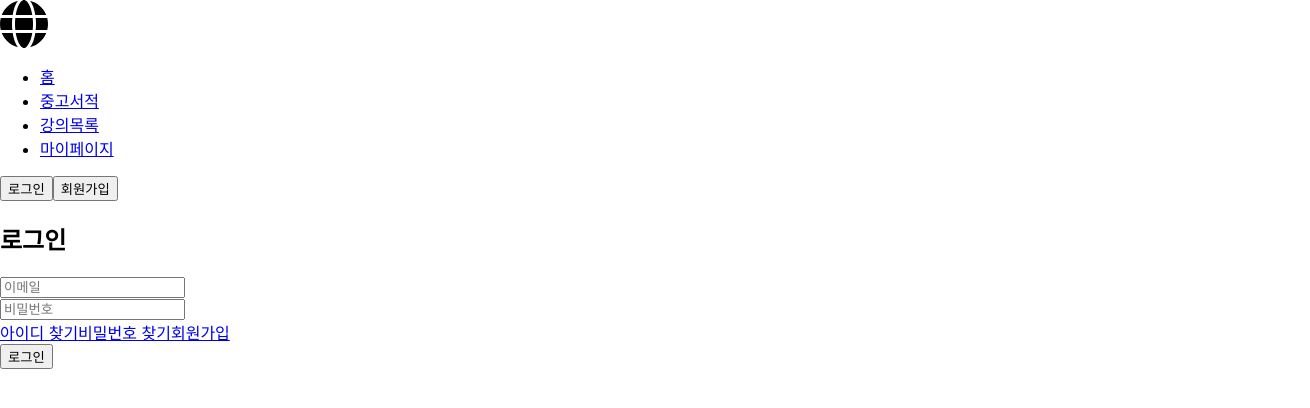
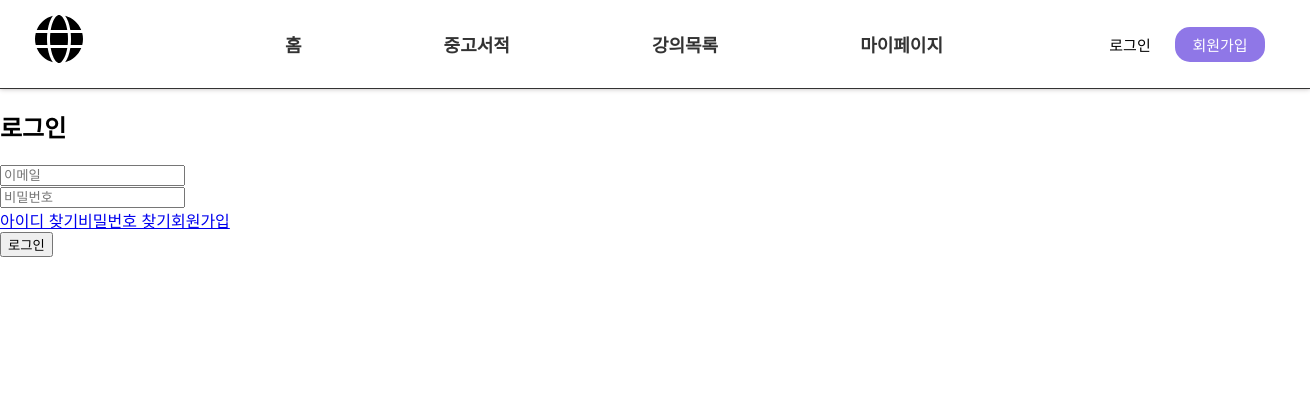
Before and after one commit to sujeong11/Styled-Components, a React (Create React App) app: page /login in a window 1280 px wide. Shown: the top 408 px of the page, 1310 px wide, since content can reach past the window. Built offline with nearby package versions, Linux system fonts and the light colour scheme.

Commit message:
Nav.js에 s-c 적용

```diff
--- a/src/components/Nav/Nav.js
+++ b/src/components/Nav/Nav.js
@@ -2,13 +2,74 @@ import React from 'react';
 import { Link } from 'react-router-dom';
 import { FontAwesomeIcon } from '@fortawesome/react-fontawesome';
 import { faCircleUser, faGlobe } from '@fortawesome/free-solid-svg-icons';
+import styled from 'styled-components';
 
+
+const Nav_ = styled.nav`
+  display: flex;
+  justify-content: space-between;
+  width: 100%;
+  padding: 15px 15px;
+  border-bottom: 1px solid ${props => props.theme.mainBlack};
+  box-shadow: 0px 0px 5px 0px #bdb8b8;
+  background-color: #ffffff;
+
+  * {
+    background-color: #ffffff;
+  }
+
+  svg {
+    margin: 0 20px;
+    cursor: pointer;
+  }
+`;
+
+const Ul = styled.ul`
+  width: 800px;
+  display: flex;
+  justify-content: space-around;
+  list-style: none;
+  align-items: center;
+
+  a {
+    color: ${props => props.theme.mainBlack};
+    text-decoration: none;
+    font-size: 18px;
+    font-weight: bold;
+  }
+`;
+
+const LoginDiv = styled.div`
+  display: flex;
+  align-items: center;
+`;
+
+const Button = styled.button`
+  border: 0;
+  font-size: 15px;
+  width: 90px;
+  height: 35px;
+  cursor: pointer;
+`;
+
+const JoinButton = styled(Button)`
+  background-color: ${props => props.theme.darkPurple};
+  color: #ffffff;
+  border-radius: 15px;
+  margin-right: 30px;
+`;
+
+const ImgDiv = styled.div`
+  margin: 7px 20px 3px 0px;
+  width: 155px;
+  text-align: right;
+`;
 
 function Nav() {
   return (
-    <nav>
+    <Nav_>
       <FontAwesomeIcon icon={faGlobe} size='3x' />
-      <ul>
+      <Ul>
         <li>
           <Link to='#'>
             홈
@@ -29,22 +90,22 @@ function Nav() {
             마이페이지
           </Link>
         </li>
-      </ul>
+      </Ul>
       {/* 로그인시 변환 */}
       {true ?
-        <div>
+        <LoginDiv>
           <Link to='/login'>
-            <button>로그인</button>
+            <Button>로그인</Button>
           </Link>
           <Link to='/join'>
-            <button>회원가입</button>
+            <JoinButton>회원가입</JoinButton>
           </Link>
-        </div> :
-        <div>
+        </LoginDiv> :
+        <ImgDiv>
           <FontAwesomeIcon icon={faCircleUser} size='2x' />
-        </div>
+        </ImgDiv>
       }
-    </nav>
+    </Nav_>
   )
 }
 
```
